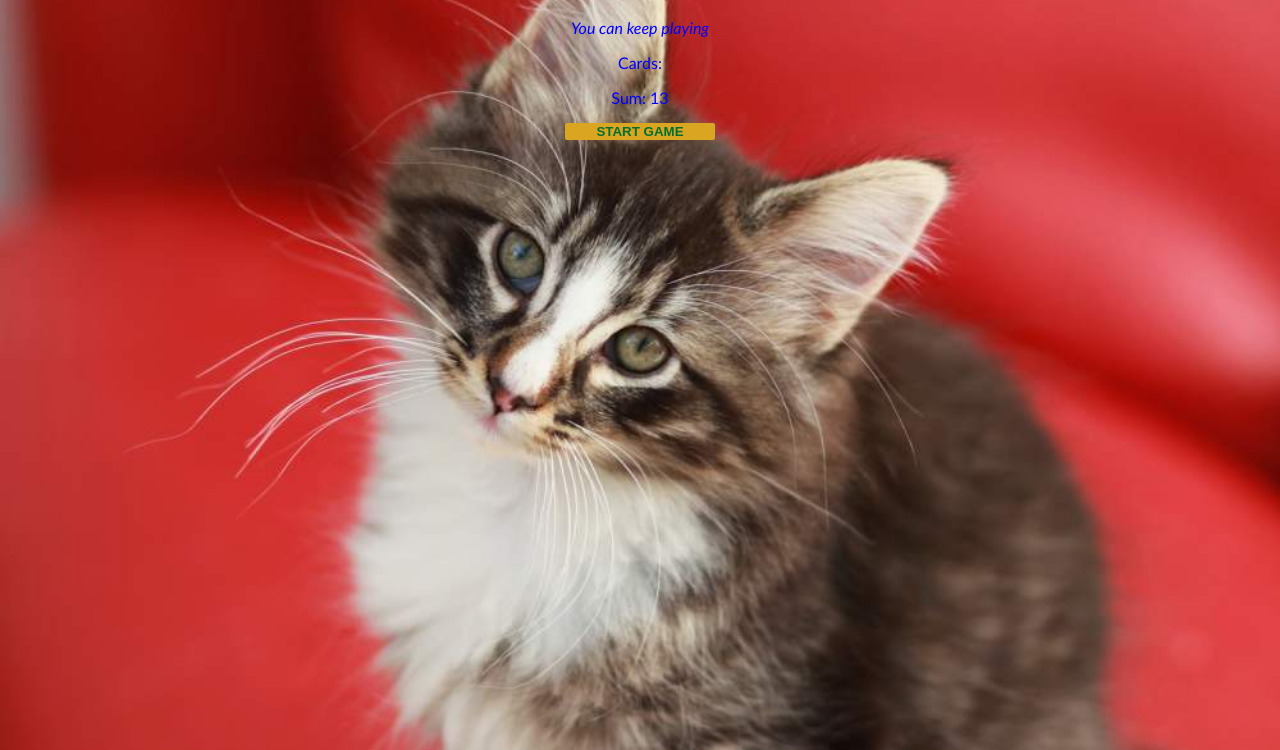
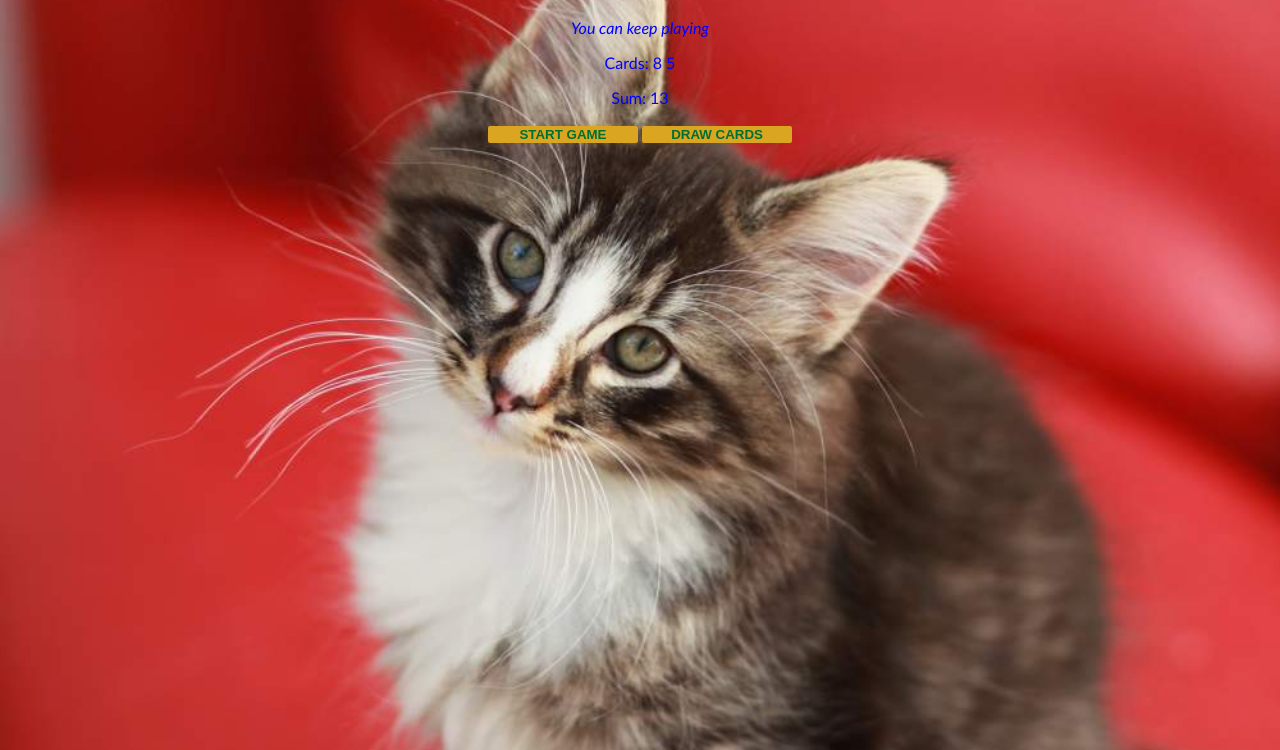
Before and after one commit to UP945169/LearningJavascript, a plain HTML site: page 7HourJS/Blackjack/index.html in a window 1280 px wide. Both pictures are taken after a click on the button "START GAME". Shown: the part 50-800 px from the top of the page. Drawn offline with Linux system fonts and the light colour scheme.

Commit message:
Added card numbers

```diff
--- a/7HourJS/Blackjack/index.css
+++ b/7HourJS/Blackjack/index.css
@@ -15,6 +15,7 @@ h1 {
 button {
     background-color: goldenrod;
     color: #016f32;
+    display: inline;
     width: 150px;
     font-weight: bold;
     border: none;
--- a/7HourJS/Blackjack/index.html
+++ b/7HourJS/Blackjack/index.html
@@ -5,9 +5,10 @@
     <body>
         <h1>BlackJack</Bdo:l></h1>
         <p id="message-el">Want to play a round?</p>
-        <p>Cards: </p>
+        <p id="cards-el">Cards: </p>
         <p id="sum-el">Sum: </p>
         <button id="startGame-btn" onclick="startGame()">START GAME</button>
+        <button id="drawCards-btn" onclick="drawCards()">DRAW CARDS</button>
         <script src="index.js"></script>
 
     </body>
--- a/7HourJS/Blackjack/index.js
+++ b/7HourJS/Blackjack/index.js
@@ -11,6 +11,8 @@ let message = ""
 
 //let sumEl = document.getElementById("sum-el")
 let sumEl = document.querySelector("#sum-el")
+
+let cardsEl = document.querySelector("#cards-el")
 
 function startGame() {
     if(sum < 21){
@@ -29,6 +31,7 @@ function startGame() {
 
     messageEl.textContent = message
     sumEl.textContent = "Sum: " + sum
+    cardsEl.textContent = "Cards: " + firstCard + " " + secondCard
 }
 
 //CASH OUT
```
